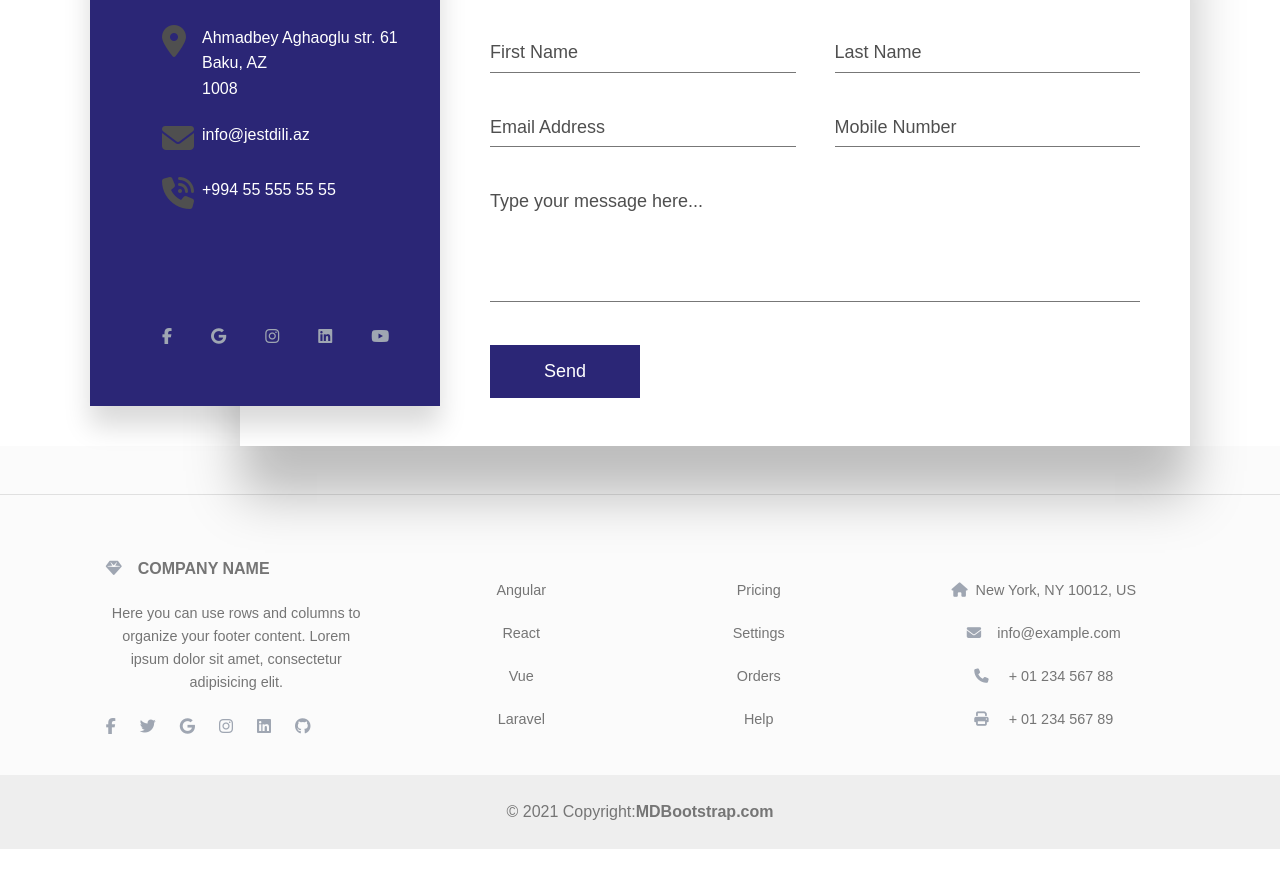
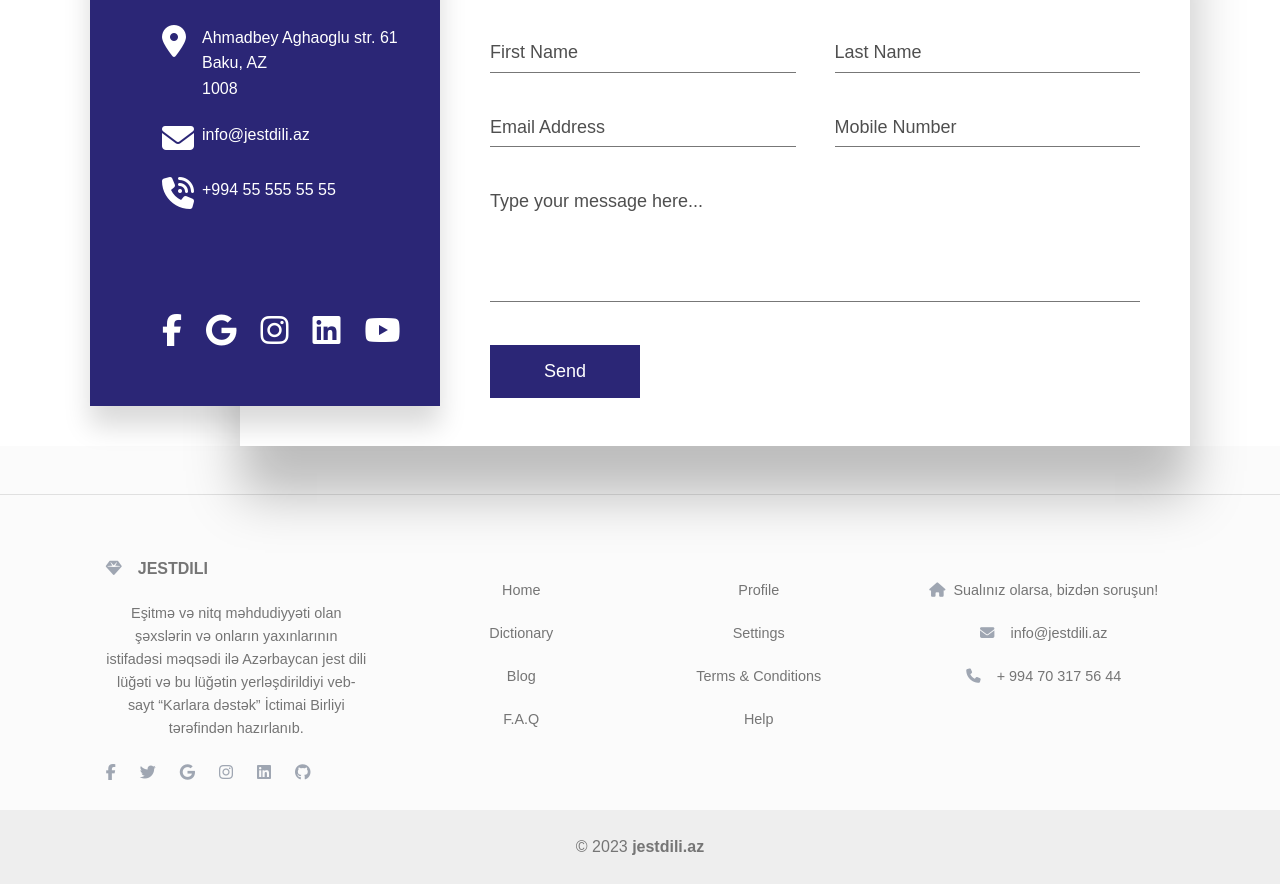
Before and after one commit to AyanNabi/sign-language-fe, a React (Create React App) app: page /contact in a window 1280 px wide. Shown: the part 184-1068 px from the top of the page. Before the commit the page ends 1033 px from the top, so only its background shows below. Built offline with nearby package versions, Linux system fonts and the light colour scheme.

Commit message:
Modified Contact Page & Footer

```diff
--- a/src/components/contact/contact.css
+++ b/src/components/contact/contact.css
@@ -1,4 +1,3 @@
-
 .contact-container{
     position: relative;
     min-width: 1100px;
@@ -43,14 +42,13 @@
     align-items: flex-start;
 }
 
+.contact-container .contactInfo ul.info li i{
+    color: #ffffff;
+}
+
 .contact-container .contactInfo ul.info li span:nth-child(1){
     width: 30px;
     min-width: 30px;
-}
-
-.contact-container .contactInfo ul.info li span:nth-child(1) img{
-    max-width: 100%;
-    filter: invert(1);
 }
 
 .contact-container .contactInfo ul.info li span:nth-child(2){
@@ -66,17 +64,12 @@
 
 .contact-container .contactInfo ul.contact-social li{
     list-style: none;
-    margin-right: 15px;
 }
 
 .contact-container .contactInfo ul.contact-social li a{
     text-decoration: none;
 }
 
-.contact-container .contactInfo ul.contact-social li a img{
-    filter: invert(1);
-    max-width: 100%;
-}
 
 .contact-container .contactForm{
     position: absolute;
--- a/src/components/footer-component/footer.js
+++ b/src/components/footer-component/footer.js
@@ -1,126 +1,130 @@
-import React from 'react';
-import './footer.css';
-import { MDBFooter, MDBBtn, MDBInput, MDBContainer, MDBRow, MDBCol, MDBIcon } from 'mdb-react-ui-kit';
-
+import React from "react";
+import "./footer.css";
+import {
+  MDBFooter,
+  MDBBtn,
+  MDBInput,
+  MDBContainer,
+  MDBRow,
+  MDBCol,
+  MDBIcon,
+} from "mdb-react-ui-kit";
 
 const Footer = () => {
-
   return (
     <div>
-
-
-     <MDBFooter bgColor='light' className='text-center text-lg-start text-muted'>
-      <section className='d-flex justify-content-center justify-content-lg-between p-4 border-bottom'>
-
-
-
-      </section>
-
-      <section className=''>
-        <MDBContainer className='text-center text-md-start mt-5'>
-          <MDBRow className='mt-3'>
-            <MDBCol md='3' lg='4' xl='3' className='mx-auto mb-4'>
-              <h6 className='text-uppercase fw-bold mb-4'>
-                <MDBIcon color='secondary' icon='gem' className='me-3' />
-                Company name
+      <MDBFooter
+        bgColor="light"
+        className="text-center text-lg-start text-muted"
+      >
+        <section className="d-flex justify-content-center justify-content-lg-between p-4 border-bottom"></section>
+        <section className="">
+          <MDBContainer className="text-center text-md-start mt-5">
+            <MDBRow className="mt-3">
+              <MDBCol md="3" lg="4" xl="3" className="mx-auto mb-4">
+                <h6 className="text-uppercase fw-bold mb-4">
+                  <MDBIcon color="secondary" icon="gem" className="me-3" />
+                  JestDili
                 </h6>
                 <p>
-                Here you can use rows and columns to organize your footer content. Lorem ipsum dolor sit
-                amet, consectetur adipisicing elit.
+                  Eşitmə və nitq məhdudiyyəti olan şəxslərin və onların
+                  yaxınlarının istifadəsi məqsədi ilə Azərbaycan jest dili
+                  lüğəti və bu lüğətin yerləşdirildiyi veb-sayt “Karlara dəstək”
+                  İctimai Birliyi tərəfindən hazırlanıb.
                 </p>
                 <div>
-          <a href='' className='me-4 text-reset'>
-            <MDBIcon color='secondary' fab icon='facebook-f' />
+                  <a href="" className="me-4 text-reset">
+                    <MDBIcon color="secondary" fab icon="facebook-f" />
                   </a>
-          <a href='' className='me-4 text-reset'>
-            <MDBIcon color='secondary' fab icon='twitter' />
+                  <a href="" className="me-4 text-reset">
+                    <MDBIcon color="secondary" fab icon="twitter" />
                   </a>
-          <a href='' className='me-4 text-reset'>
-            <MDBIcon color='secondary' fab icon='google' />
+                  <a href="" className="me-4 text-reset">
+                    <MDBIcon color="secondary" fab icon="google" />
                   </a>
-          <a href='' className='me-4 text-reset'>
-            <MDBIcon color='secondary' fab icon='instagram' />
+                  <a href="" className="me-4 text-reset">
+                    <MDBIcon color="secondary" fab icon="instagram" />
                   </a>
-          <a href='' className='me-4 text-reset'>
-            <MDBIcon color='secondary' fab icon='linkedin' />
+                  <a href="" className="me-4 text-reset">
+                    <MDBIcon color="secondary" fab icon="linkedin" />
                   </a>
-          <a href='' className='me-4 text-reset'>
-            <MDBIcon color='secondary' fab icon='github' />
+                  <a href="" className="me-4 text-reset">
+                    <MDBIcon color="secondary" fab icon="github" />
                   </a>
                 </div>
-
               </MDBCol>
 
-            <MDBCol md='2' lg='2' xl='2' className='mx-auto mb-4'>
+              <MDBCol md="2" lg="2" xl="2" className="mx-auto mb-4">
                 <p>
-                <a href='#!' className='text-reset'>
-                  Angular
+                  <a href="#!" className="text-reset">
+                    Home
                   </a>
                 </p>
                 <p>
-                <a href='#!' className='text-reset'>
-                  React
+                  <a href="#!" className="text-reset">
+                    Dictionary
                   </a>
                 </p>
                 <p>
-                <a href='#!' className='text-reset'>
-                  Vue
+                  <a href="#!" className="text-reset">
+                    Blog
                   </a>
                 </p>
                 <p>
-                <a href='#!' className='text-reset'>
-                  Laravel
+                  <a href="#!" className="text-reset">
+                    F.A.Q
                   </a>
                 </p>
               </MDBCol>
 
-            <MDBCol md='3' lg='2' xl='2' className='mx-auto mb-4'>
+              <MDBCol md="3" lg="2" xl="2" className="mx-auto mb-4">
                 <p>
-                <a href='#!' className='text-reset'>
-                  Pricing
+                  <a href="#!" className="text-reset">
+                    Profile
                   </a>
                 </p>
                 <p>
-                <a href='#!' className='text-reset'>
+                  <a href="#!" className="text-reset">
                     Settings
                   </a>
                 </p>
                 <p>
-                <a href='#!' className='text-reset'>
-                  Orders
+                  <a href="#!" className="text-reset">
+                    Terms & Conditions
                   </a>
                 </p>
                 <p>
-                <a href='#!' className='text-reset'>
+                  <a href="#!" className="text-reset">
                     Help
                   </a>
                 </p>
               </MDBCol>
 
-            <MDBCol md='4' lg='3' xl='3' className='mx-auto mb-md-0 mb-4'>
+              <MDBCol md="4" lg="3" xl="3" className="mx-auto mb-md-0 mb-4">
                 <p>
-                <MDBIcon color='secondary' icon='home' className='me-2' />
-                New York, NY 10012, US
+                  <MDBIcon color="secondary" icon="home" className="me-2" />
+                  Sualınız olarsa, bizdən soruşun!
                 </p>
                 <p>
-                <MDBIcon color='secondary' icon='envelope' className='me-3' />
-                info@example.com
+                  <MDBIcon color="secondary" icon="envelope" className="me-3" />
+                  info@jestdili.az
                 </p>
                 <p>
-                <MDBIcon color='secondary' icon='phone' className='me-3' /> + 01 234 567 88
-              </p>
-              <p>
-                <MDBIcon color='secondary' icon='print' className='me-3' /> + 01 234 567 89
+                  <MDBIcon color="secondary" icon="phone" className="me-3" />+
+                  994 70 317 56 44
                 </p>
               </MDBCol>
             </MDBRow>
           </MDBContainer>
         </section>
 
-      <div className='text-center p-4' style={{ backgroundColor: 'rgba(0, 0, 0, 0.05)' }}>
-        © 2021 Copyright:
-        <a className='text-reset fw-bold' href='https://mdbootstrap.com/'>
-          MDBootstrap.com
+        <div
+          className="text-center p-4"
+          style={{ backgroundColor: "rgba(0, 0, 0, 0.05)" }}
+        >
+          © 2023{" "}
+          <a className="text-reset fw-bold" href="https://jestdili.az/">
+            jestdili.az
           </a>
         </div>
       </MDBFooter>
@@ -129,51 +133,3 @@ const Footer = () => {
 };
 
 export default Footer;
-
-
-
-
-
-
-
-
-
-
-
-
-
-// import React from "react";
-
-
-
-// function Footer(props){
-//     return(
-// <div className="footer">
-//   <img className="facebook" alt="Facebook" src="facebook.png" />
-//   <img className="wikipedia" alt="Wikipedia" src="wikipedia.png" />
-//   <img className="social" alt="Social" src="social.png" />
-//   <img className="instagram" alt="Instagram" src="instagram.png" />
-//   <p className="copyright">
-//     © All rights reserved
-//     <br />
-//     2023 - Azərbaycan jest dili lüğəti
-//   </p>
-//   {/* <div className="collab">Collaborations</div> */}
-//   <div className="profile">Profile</div>
-//   <div className="copy">Copyright</div>
-//   <div className="faq">F.A.Q</div>
-//   <div className="blog">Blog</div>
-//   <div className="news">News</div>
-//   <div className="dictionary">Dictionary</div>
-//   <div className="aboutus">About us</div>
-//   <div className="home">Home</div>
-//   <p className="lorem-ipsum-dolor">
-//     Lorem ipsum dolor sit amet,
-//     <br />
-//     consectetur adipiscing.
-//   </p>
-// </div>
-//     )
-// }
-
-// export default Footer;
--- a/src/pages/contact.js
+++ b/src/pages/contact.js
@@ -41,29 +41,29 @@ export default function Contact() {
             <ul className="contact-social">
               <li>
                 <a href="" className="me-4 text-reset">
-                  <MDBIcon color="secondary" fab icon="facebook-f" />
+                  <MDBIcon color="white" fab icon="facebook-f fa-2x" />
                 </a>
               </li>
               <li>
                 <a href="" className="me-4 text-reset">
-                  <MDBIcon color="secondary" fab icon="google" />
+                  <MDBIcon color="white" fab icon="google fa-2x" />
                 </a>
               </li>
               <li>
                 <a href="" className="me-4 text-reset">
-                  <MDBIcon color="secondary" fab icon="instagram" />
+                  <MDBIcon color="white" fab icon="instagram fa-2x" />
                 </a>
               </li>
               <li>
                 {" "}
                 <a href="" className="me-4 text-reset">
-                  <MDBIcon color="secondary" fab icon="linkedin" />
+                  <MDBIcon color="white" fab icon="linkedin fa-2x" />
                 </a>
               </li>
               <li>
                 {" "}
                 <a href="" className="me-4 text-reset">
-                  <MDBIcon color="secondary" fab icon="youtube" />
+                  <MDBIcon color="white" fab icon="youtube fa-2x" />
                 </a>
               </li>
             </ul>
```
Lines whose indentation alone changed are shown as unchanged.
